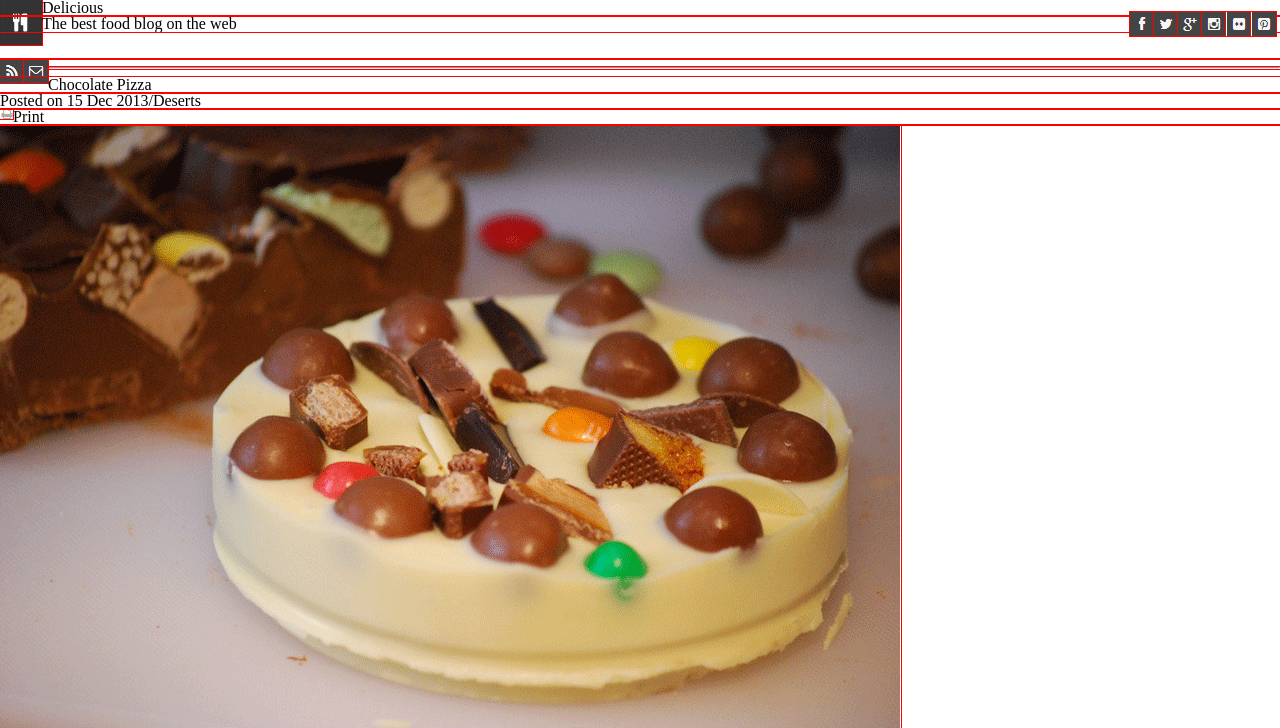
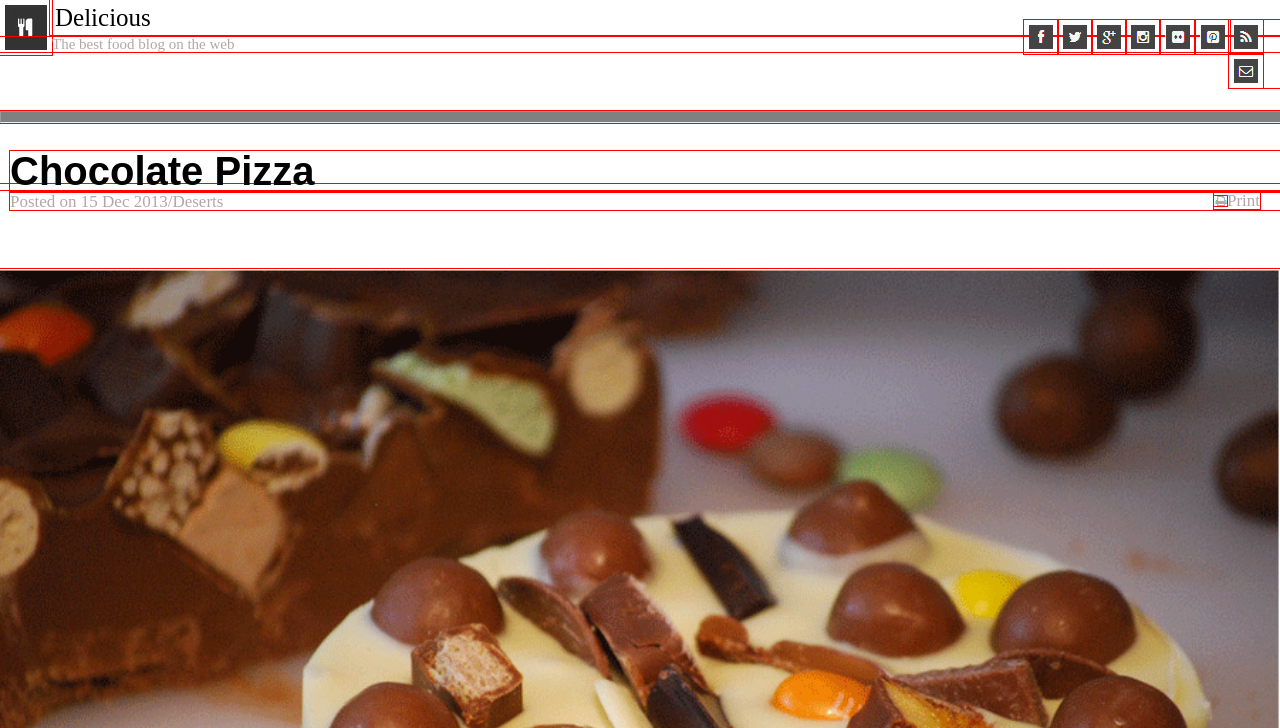
Before and after one commit to vdrobyshev/chocolate-pizza, a plain HTML site: page index.html in a window 1280 px wide. Shown: the top 728 px of the page. Drawn offline with Linux system fonts and the light colour scheme.

Commit message:
Switching

```diff
--- a/index.html
+++ b/index.html
@@ -31,29 +31,32 @@
       <img src="images/mail-icon.png" alt="forks">
     </section>
     <hr>
+  </header>
+  <main>
     <h1>Chocolate Pizza</h1>
     <h2>Posted on 15 Dec 2013/Deserts </h2>
-    <img src="images/print-icon.png" alt="forks">
-    <h2>Print</h2>
 
-  </header>
-  <main>
+
+    <h2><img src="images/print-icon.png" alt="forks">Print</h2>
+
+
+
     <img src="images/choco-pizza.png" alt="forks">
-    <p>Lorem ipsum dolor sit amet, consectetur adipiscing elit. Vivamus auctor congue iaculis. Nunc euismod mi a ante
+    <p class="text">     Lorem ipsum dolor sit amet, consectetur adipiscing elit. Vivamus auctor congue iaculis. Nunc euismod mi a ante
       rhoncus, in maximus velit volutpat. Lorem ipsum dolor sit amet, consectetur adipiscing elit. Morbi lacinia blandit
       nibh vel mattis. Curabitur mauris nisi, posuere ut nisl at, ornare feugiat mauris. Nam sed volutpat justo, in
       scelerisque urna. Nulla mi arcu, faucibus id sapien vitae, cursus lobortis neque. Donec imperdiet nulla non lorem
       luctus mattis. Vivamus cursus sed turpis sit amet luctus. Sed cursus volutpat rutrum. In consequat risus vitae
       risus interdum, imperdiet tincidunt mauris lobortis. Nam gravida libero non leo interdum ornare. Nam sed lorem
       pulvinar, vulputate lectus vel, maximus diam. </p>
-    <p>Lorem ipsum dolor sit amet, consectetur adipiscing elit. Vivamus auctor congue iaculis. Nunc euismod mi a ante
+    <p class="text">Lorem ipsum dolor sit amet, consectetur adipiscing elit. Vivamus auctor congue iaculis. Nunc euismod mi a ante
       rhoncus, in maximus velit volutpat. Lorem ipsum dolor sit amet, consectetur adipiscing elit. Morbi lacinia blandit
       nibh vel mattis. Curabitur mauris nisi, posuere ut nisl at, ornare feugiat mauris. Nam sed volutpat justo, in
       scelerisque urna. Nulla mi arcu, faucibus id sapien vitae, cursus lobortis neque. Donec imperdiet nulla non lorem
       luctus mattis. Vivamus cursus sed turpis sit amet luctus. Sed cursus volutpat rutrum. In consequat risus vitae
       risus interdum, imperdiet tincidunt mauris lobortis. Nam gravida libero non leo interdum ornare. Nam sed lorem
       pulvinar, vulputate lectus vel, maximus diam. </p>
-    <p>Lorem ipsum dolor sit amet, consectetur adipiscing elit. Vivamus auctor congue iaculis. Nunc euismod mi a ante
+    <p class="text">Lorem ipsum dolor sit amet, consectetur adipiscing elit. Vivamus auctor congue iaculis. Nunc euismod mi a ante
       rhoncus, in maximus velit volutpat. Lorem ipsum dolor sit amet, consectetur adipiscing elit. Morbi lacinia blandit
       nibh vel mattis. Curabitur mauris nisi, posuere ut nisl at, ornare feugiat mauris. Nam sed volutpat justo, in
       scelerisque urna. Nulla mi arcu, faucibus id sapien vitae, cursus lobortis neque. Donec imperdiet nulla non lorem
--- a/style.css
+++ b/style.css
@@ -3,6 +3,7 @@
 }
 header img{
   float: left;
+  padding:5px;
 }
 #header1{
   display: inline-block;
@@ -11,7 +12,72 @@ header img{
 #header2{
   display: inline-block;
   position: relative;
-  top: -20px;
-  margin-left: 85%;
+  top: -35px;
+  margin-left: 80%;
 
 }
+#header3{
+  display: inline-block;
+  position: relative;
+  top: -72px;
+  margin-left: 96%;
+
+}
+p:first-child{
+ font-family: 'mansalva';
+ font-size: 25px;
+ margin-left: 50px;
+ padding: 5px;
+}
+p:nth-child(2){
+font-family: 'Times New Roman', Times, serif;
+font-size: 15px;
+color: rgb(182, 165, 165);
+margin-top: 2px;
+}
+
+header hr{
+  clear: both;
+  background: gray;
+  height: 10px;
+  width: 100%;
+  position: relative;
+  bottom: 60px;
+}
+h1{
+  font-size: 40px;
+  font-weight: bold;
+  font-family: Arial, Helvetica, sans-serif;
+  position: relative;
+  bottom: 40px;
+  margin-left: 10px;
+}
+h2{
+  font-family: 'Times New Roman', Times, serif;
+font-size: 17px;
+color: rgb(182, 165, 165);
+margin-top: 2px;
+position: relative;
+bottom: 40px;
+margin-left: 10px;
+}
+main :nth-child(3){
+float: right;
+
+
+  display: inline-block;
+  top: -60px;
+  right: 20px;
+}
+
+main :nth-child(4){
+  width: 100%;
+}
+.text{
+  margin: 10px 10px 20px 10px;
+  font-size: 22px;
+  text-indent: 20px;
+}
+main :nth-child(8){
+  width: 100%;
+}
```
